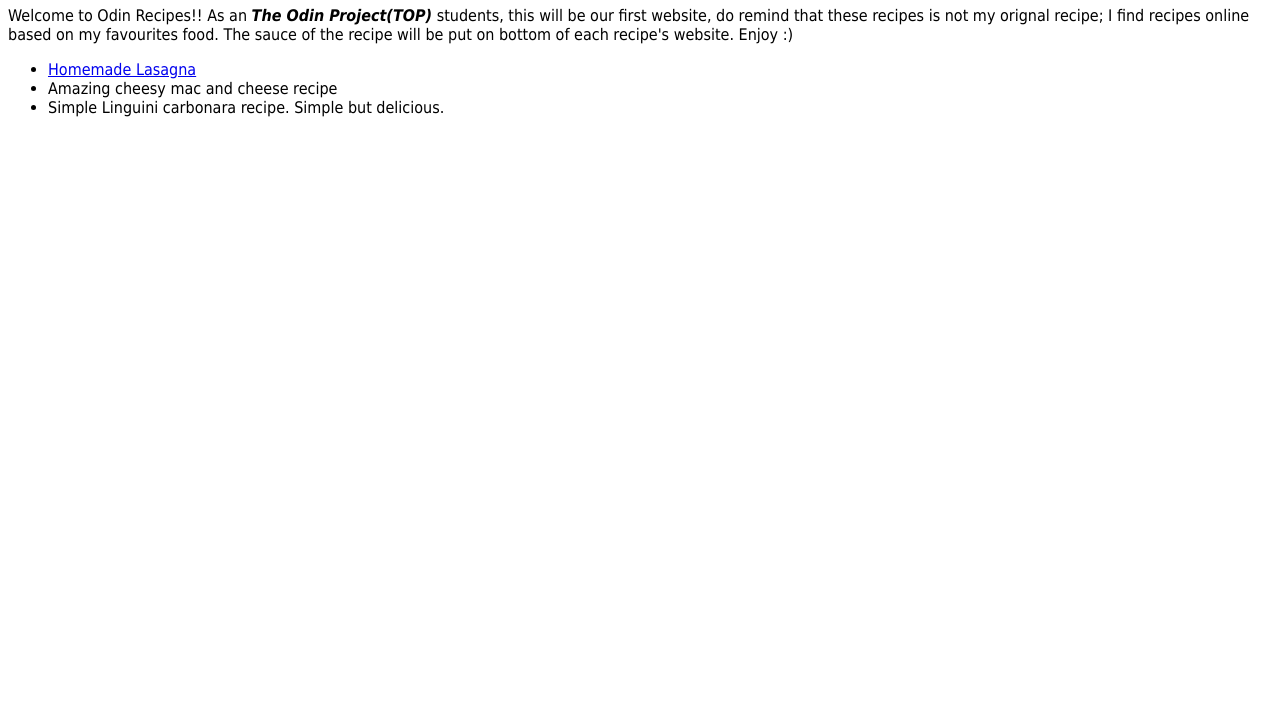
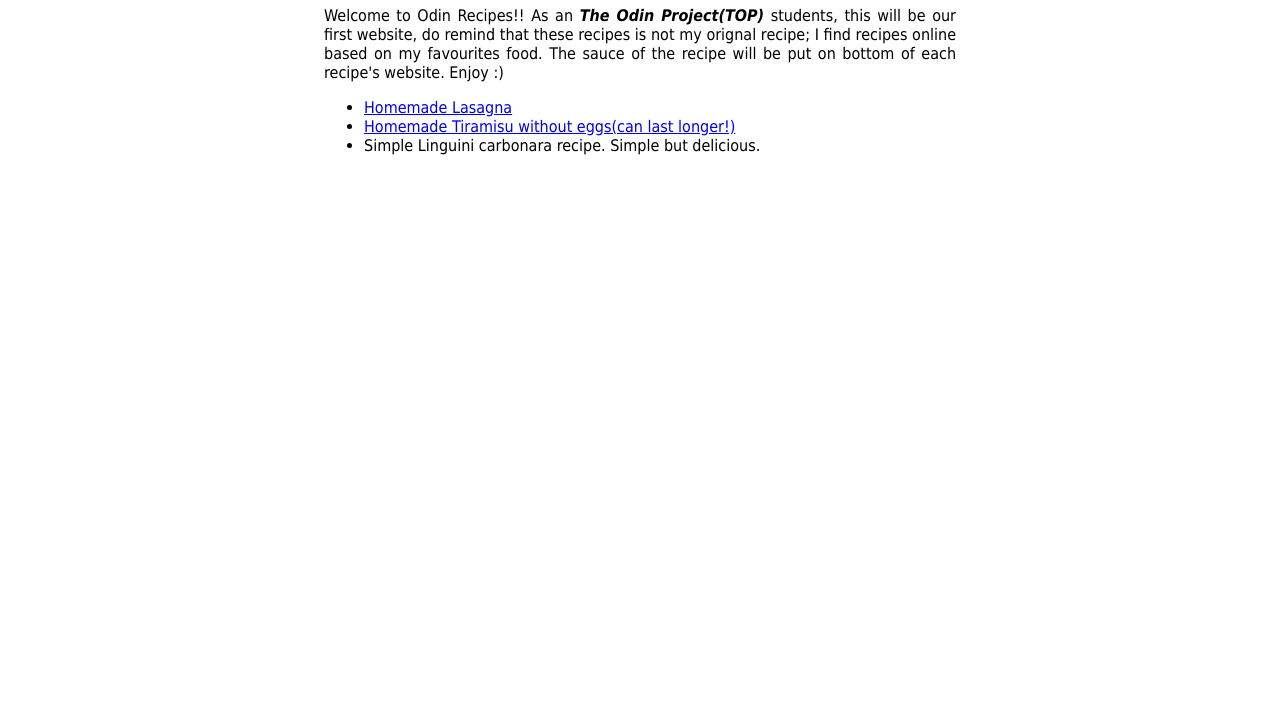
Before and after one commit to Demolation/odin-recipes, a plain HTML site: page index.html in a window 1280 px wide. Shown: the part 75-800 px from the top of the page. Drawn offline with Linux system fonts and the light colour scheme.

Commit message:
feat: add tiramisu link refactor(layout): wrap content in container to scope centering styles

```diff
--- a/index.html
+++ b/index.html
@@ -7,12 +7,12 @@
     </head>
 
     <body>
-        <div>
+        <div class="container">
         <h1>Odin Recipes</h1>
         <p>Welcome to Odin Recipes!! As an <em><strong>The Odin Project(TOP)</strong></em> students, this will be our first website, do remind that these recipes is not my orignal recipe; I find recipes online based on my favourites food. The sauce of the recipe will be put on bottom of each recipe's website. Enjoy :)</p>
         <ul>
             <li><a href=./recipes/lasagna.html target="_blank" referrerpolicy="no-referrer">Homemade Lasagna</a></li>
-            <li>Amazing cheesy mac and cheese recipe</li>
+            <li><a href="./recipes/tiramisu.html" target="_blank referrepolicy="no-referrer>Homemade Tiramisu without eggs(can last longer!)</a></li>
             <li>Simple Linguini carbonara recipe. Simple but delicious.</li>
 
         </ul>
```
